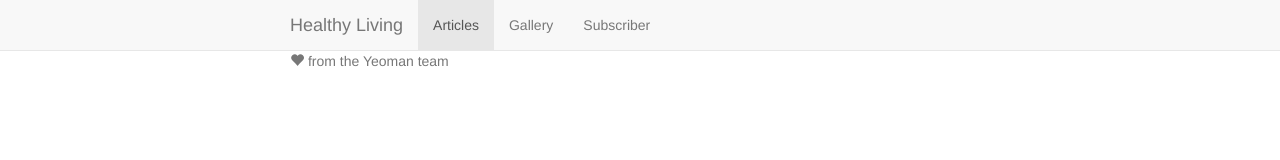
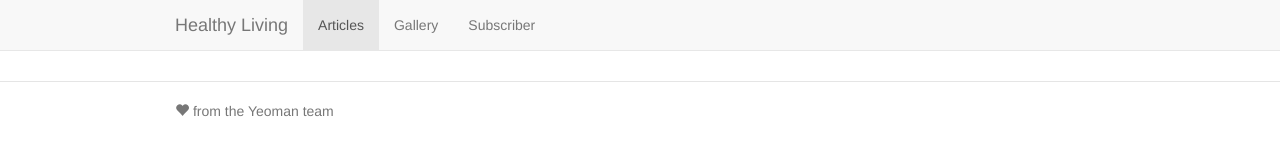
Before and after one commit to hvpulok/Health-Living, a website: page app/index.html in a window 1280 px wide. Drawn offline with nearby package versions, Linux system fonts and the light colour scheme; some packages are replaced by stand-ins of ours; files that its build step writes are made by us from their sources; a script that the page names is missing.

Commit message:
Change container size

```diff
--- a/app/styles/main.css
+++ b/app/styles/main.css
@@ -6,10 +6,12 @@
 }
 
 body {
-  padding: 0;
+    padding-top: 50px;
 }
 
+
 /* Everything but the jumbotron gets side spacing for mobile first views */
+
 .header,
 .marketing,
 .footer {
@@ -17,12 +19,17 @@ body {
     padding-right: 15px;
 }
 
+
 /* Custom page header */
+
 .header {
     border-bottom: 1px solid #e5e5e5;
     margin-bottom: 10px;
 }
+
+
 /* Make the masthead heading the same height as the navigation */
+
 .header h3 {
     margin-top: 0;
     margin-bottom: 0;
@@ -30,7 +37,9 @@ body {
     padding-bottom: 19px;
 }
 
+
 /* Custom page footer */
+
 .footer {
     padding-top: 19px;
     color: #777;
@@ -41,30 +50,41 @@ body {
     margin: 30px 0;
 }
 
+
 /* Main marketing message and sign up button */
+
 .jumbotron {
     text-align: center;
     border-bottom: 1px solid #e5e5e5;
 }
+
 .jumbotron .btn {
     font-size: 21px;
     padding: 14px 24px;
 }
 
+
 /* Supporting marketing content */
+
 .marketing {
     margin: 40px 0;
 }
+
 .marketing p + h4 {
     margin-top: 28px;
 }
 
+.carousel-image {
+    width: 100%;
+}
+
+
 /* Responsive: Portrait tablets and up */
+
 @media screen and (min-width: 768px) {
     .container {
-    max-width: 730px;
+        max-width: 960px;
     }
-
     /* Remove the padding we set earlier */
     .header,
     .marketing,
```
Lines whose indentation alone changed are shown as unchanged.
